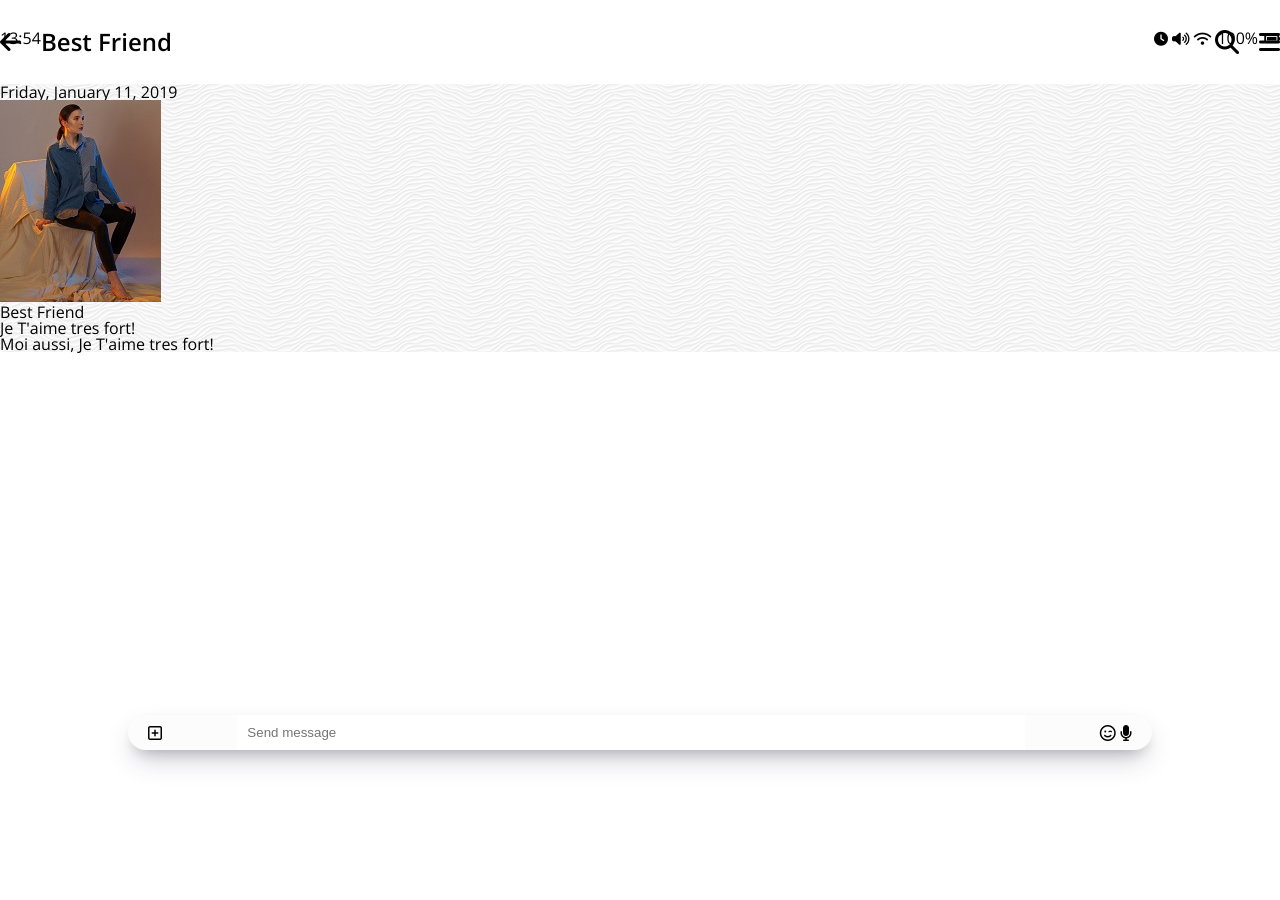
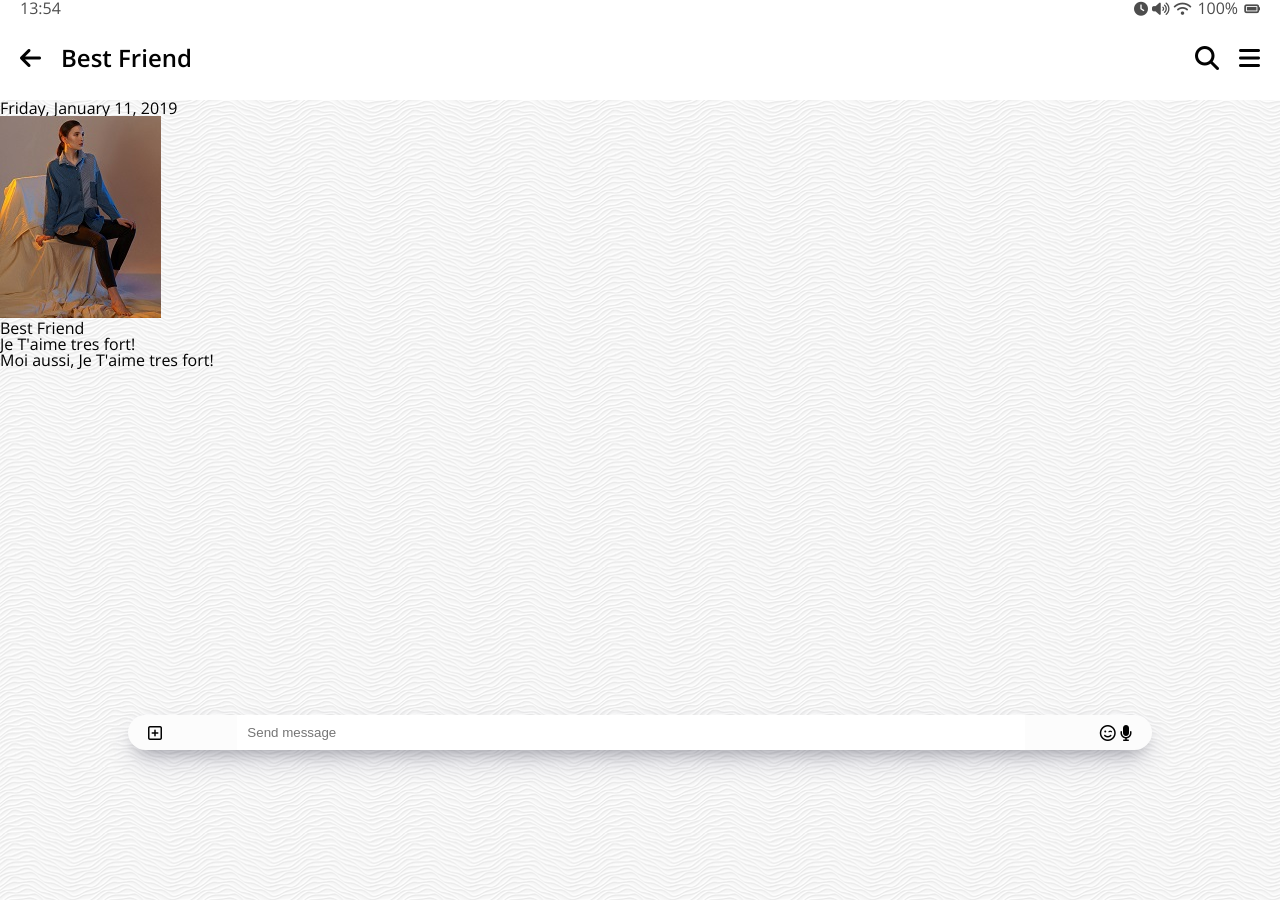
Before and after one commit to jky0ung/kakao-clone-v2, a plain HTML site: page chat.html in a window 1280 px wide. Before the commit the page ends 800 px from the top, so only its background shows below. Drawn offline with nearby package versions, Linux system fonts and the light colour scheme.

Commit message:
20200704
charroom css

```diff
--- a/css/chat.css
+++ b/css/chat.css
@@ -2,8 +2,15 @@
     padding: 0;
 }
 
+.chats-body .status-bar,
+.chats-body .header {
+    padding: 0px 20px;
+}
+
+
 .chat {
     background-image:url("../images/chatBg.png");
+    min-height: 100vh;
 }
 
 .chat__write {
--- a/css/status-bar.css
+++ b/css/status-bar.css
@@ -2,8 +2,7 @@
     display: flex;
     justify-content: space-between;
     margin-bottom: 30px;
-    position: fixed;
-    width: 100%;
+    opacity: 0.7;
 }
 
 .status-bar i {
```
Also changed, not shown: index.html (+1 -1 lines).
